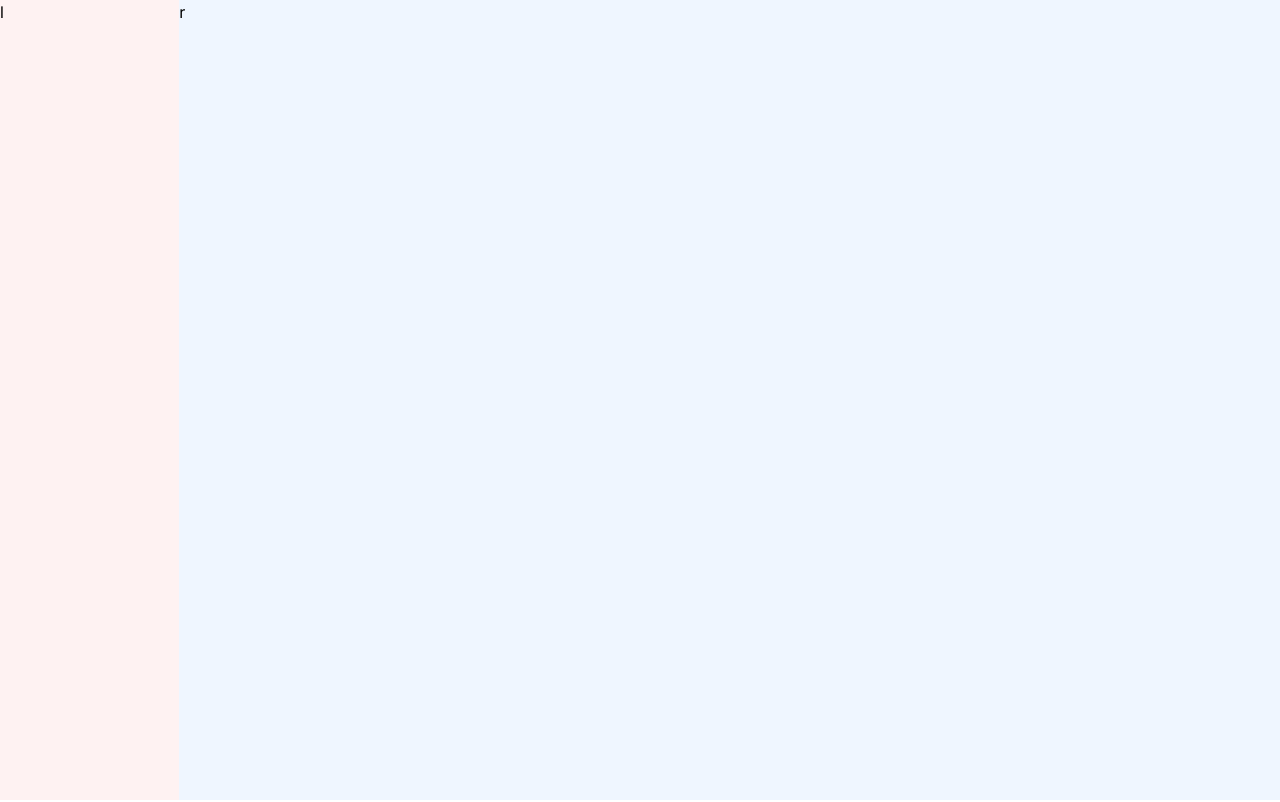
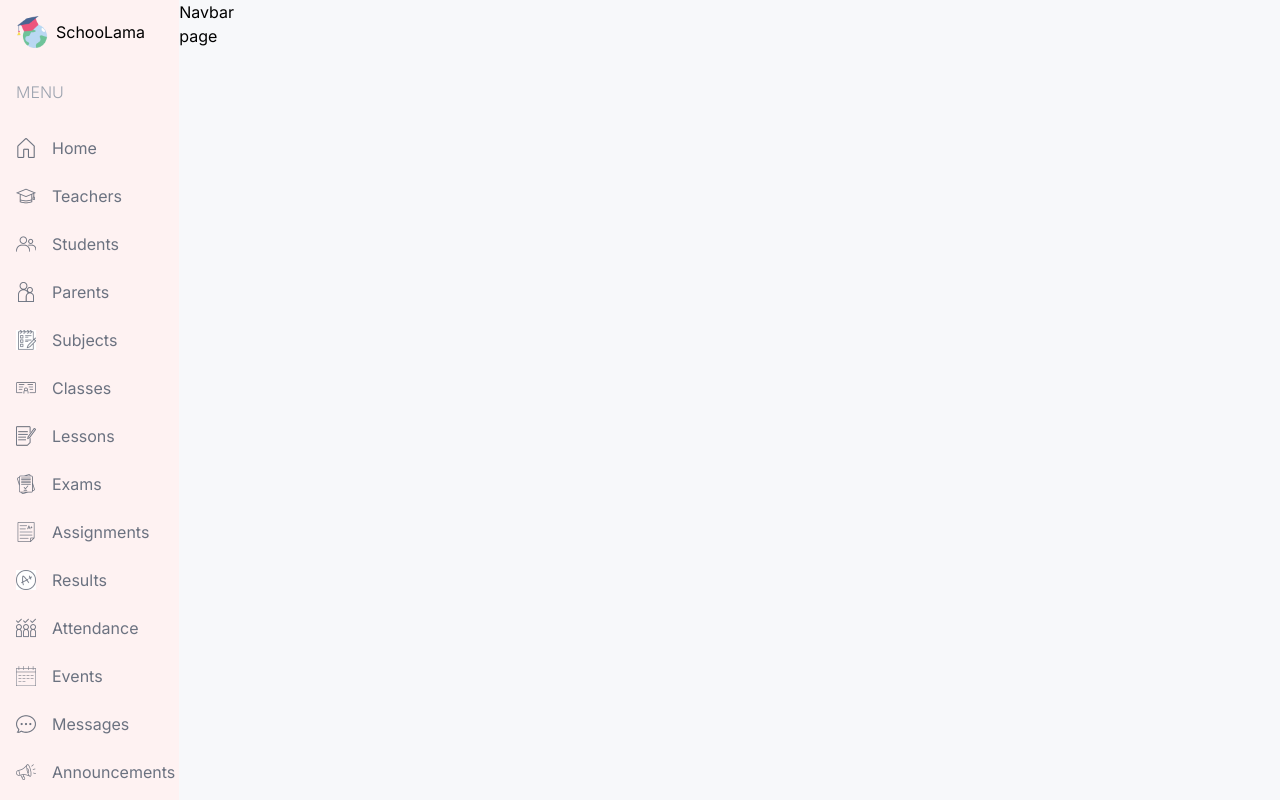
Before and after one commit to RaoulBonsso/school-managment-app, a Next.js app in the folder next-dashboard-ui/: page /admin in a window 1280 px wide. Shown: the top 802 px of the page. Built offline with nearby package versions, Linux system fonts and the light colour scheme.

Commit message:
sidebar menu elements placed

```diff
--- a/next-dashboard-ui/src/app/(dashboard)/layout.tsx
+++ b/next-dashboard-ui/src/app/(dashboard)/layout.tsx
@@ -1,3 +1,7 @@
+import Image from "next/image";
+import Link from "next/link";
+import Menu from "../components/Menu";
+import Navbar from "../components/Navbar";
 
 export default function RootLayout({
   children,
@@ -5,12 +9,23 @@ export default function RootLayout({
   children: React.ReactNode;
 }>) {
   return (
-   <div className="h-screen flex ">
-
-    {/* LEFT */}
-    <div className="w-1/6 bg-red-50 md:w-[8%] lg:w-[16%] xl:w-[14%]">l</div>
-    {/* RIGHT */}
-    <div className="w-5/6 bg-blue-50 md:w-[92%] lg:w-[84%] xl:w-[86%]">r</div>
-   </div>
+    <div className="h-screen flex ">
+      {/* LEFT */}
+      <div className="w-1/6 bg-red-50 md:w-[8%] lg:w-[16%] xl:w-[14%] p-4">
+        <Link
+          href="/"
+          className="flex items-center justify-center lg:justify-start gap-2"
+        >
+          <Image src="/logo.png" alt="logo" width={32} height={32} />
+          <span className="hidden lg:block">SchooLama</span>
+        </Link>
+        <Menu />
+      </div>
+      {/* RIGHT */}
+      <div className="w-5/6 d:w-[92%] lg:w-[84%] xl:w-[86%] bg-[#F7F8FA] overflow-scroll">
+        <Navbar />
+        {children}
+      </div>
+    </div>
   );
 }
--- a/next-dashboard-ui/src/app/components/Menu.tsx
+++ b/next-dashboard-ui/src/app/components/Menu.tsx
@@ -1,8 +1,21 @@
 import React from 'react'
+import data from "@/lib/menu_items_data";
+import Link from 'next/link';
+import Image from 'next/image';
 
 const Menu = () => {
   return (
-    <div>Menu</div>
+    <div className='mt-4 texr-sm'>{data.map(menu =>(
+      <div className='flex flex-col gap-2' key={menu.title}>
+      <span className='hidden lg:block text-gray-400 font-light my-4'>{menu.title}</span>
+      {menu.items.map(item =>(
+        <Link href={item.href} key={item.label} className='flex items-center justify-center lg:justify-start gap-4 text-gray-500 py-2'>
+          <Image src={item.icon} alt='' width={20} height={20}/>
+          <span className='hidden lg:block'>{item.label}</span>
+        </Link>
+      ))}
+      </div>
+    ))}</div>
   )
 }
 
--- /dev/null
+++ b/next-dashboard-ui/src/lib/menu_items_data.ts
@@ -0,0 +1,116 @@
+const menuItems = [
+    {
+      title: "MENU",
+      items: [
+        {
+          icon: "/home.png",
+          label: "Home",
+          href: "/",
+          visible: ["admin", "teacher", "student", "parent"],
+        },
+        {
+          icon: "/teacher.png",
+          label: "Teachers",
+          href: "/list/teachers",
+          visible: ["admin", "teacher"],
+        },
+        {
+          icon: "/student.png",
+          label: "Students",
+          href: "/list/students",
+          visible: ["admin", "teacher"],
+        },
+        {
+          icon: "/parent.png",
+          label: "Parents",
+          href: "/list/parents",
+          visible: ["admin", "teacher"],
+        },
+        {
+          icon: "/subject.png",
+          label: "Subjects",
+          href: "/list/subjects",
+          visible: ["admin"],
+        },
+        {
+          icon: "/class.png",
+          label: "Classes",
+          href: "/list/classes",
+          visible: ["admin", "teacher"],
+        },
+        {
+          icon: "/lesson.png",
+          label: "Lessons",
+          href: "/list/lessons",
+          visible: ["admin", "teacher"],
+        },
+        {
+          icon: "/exam.png",
+          label: "Exams",
+          href: "/list/exams",
+          visible: ["admin", "teacher", "student", "parent"],
+        },
+        {
+          icon: "/assignment.png",
+          label: "Assignments",
+          href: "/list/assignments",
+          visible: ["admin", "teacher", "student", "parent"],
+        },
+        {
+          icon: "/result.png",
+          label: "Results",
+          href: "/list/results",
+          visible: ["admin", "teacher", "student", "parent"],
+        },
+        {
+          icon: "/attendance.png",
+          label: "Attendance",
+          href: "/list/attendance",
+          visible: ["admin", "teacher", "student", "parent"],
+        },
+        {
+          icon: "/calendar.png",
+          label: "Events",
+          href: "/list/events",
+          visible: ["admin", "teacher", "student", "parent"],
+        },
+        {
+          icon: "/message.png",
+          label: "Messages",
+          href: "/list/messages",
+          visible: ["admin", "teacher", "student", "parent"],
+        },
+        {
+          icon: "/announcement.png",
+          label: "Announcements",
+          href: "/list/announcements",
+          visible: ["admin", "teacher", "student", "parent"],
+        },
+      ],
+    },
+    {
+      title: "OTHER",
+      items: [
+        {
+          icon: "/profile.png",
+          label: "Profile",
+          href: "/profile",
+          visible: ["admin", "teacher", "student", "parent"],
+        },
+        {
+          icon: "/setting.png",
+          label: "Settings",
+          href: "/settings",
+          visible: ["admin", "teacher", "student", "parent"],
+        },
+        {
+          icon: "/logout.png",
+          label: "Logout",
+          href: "/logout",
+          visible: ["admin", "teacher", "student", "parent"],
+        },
+      ],
+    },
+  ];
+
+  export default menuItems;
```
